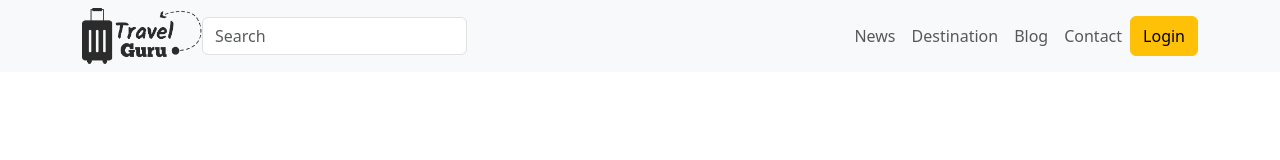
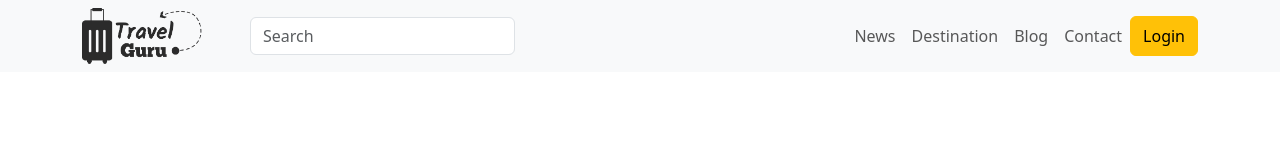
Before and after one commit to hossainshakil242/travel-guru-client, a React (Vite) app: page / in a window 1280 px wide. Shown: the top 160 px of the page. Built offline with nearby package versions, Linux system fonts and the light colour scheme.

Commit message:
header some modify

```diff
--- a/src/component/Header.jsx
+++ b/src/component/Header.jsx
@@ -7,7 +7,7 @@ const Header = () => {
         <Navbar expand="lg" className="bg-body-tertiary">
             <Container>
                 <Image src={logo} style={{ width: '120px', height: '56px' }} />
-                <Form>
+                <Form className='ms-lg-5'>
                     <Form.Control
                         type="search"
                         placeholder="Search"
```
